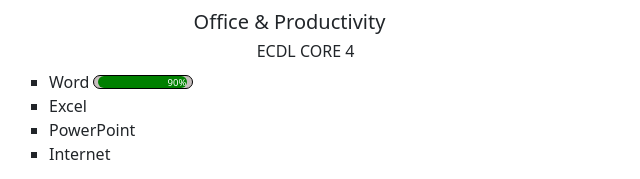
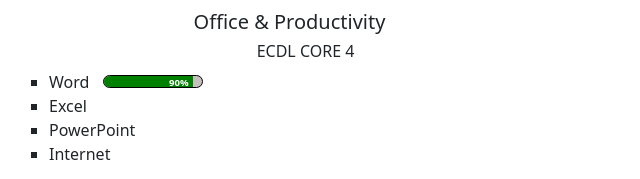
Before and after one commit to serendipity019/Personal-CV, a plain HTML site: page index.html in a window 1280 px wide. Shown: the part 1356-1535 px from the top of the page, 604-1244 px from the left. Drawn offline with nearby package versions, Linux system fonts and the light colour scheme.

Commit message:
The skill bar eventually made properly

```diff
--- a/cv.css
+++ b/cv.css
@@ -107,17 +107,19 @@ body {
 /* Skill Boxes*/
 .skillBox {
     width: 100px;
+    height: 13px;
     background-color: var(--left-div);
+    border-radius: 10px;
+    position: relative;
     border: 1px solid black;
-    border-radius: 15px;
-    display: flex;
-    justify-content: start;
-    align-items: center;
 }
 
-.skillBox {
-    justify-content: flex-start !important;
-}
+.skill-flex {
+    display: flex;
+    align-items: center;
+    gap: 10px;
+    }
+
 .skill-name {
     list-style: none;
     display: flex;
@@ -126,14 +128,18 @@ body {
 
 .word {
     width: 90%;
-    height:12px;
+    height:11px;
     background-color: green;
-    border-radius: 15px;
+    border-top-left-radius: 10px;
+    border-bottom-left-radius:10px;
     text-align: right;
     color: White;
+    position: absolute;
 }
 
-.numper {
+.number {
+    font-weight: bold;
     font-size: 60%;
-
+    text-align: end;
+    padding-right: 4px;
 }
--- a/index.html
+++ b/index.html
@@ -251,10 +251,10 @@
               <ul> <h5>Office & Productivity</h5>
                 <ul> <h6>ECDL CORE 4</h6>
                   <ul>
-                    <div class="d-flex justify-content-left align-items-center">
+                    <div class="skill-flex">
                       <li class="me-1">Word</li>
                       <div class="skillBox">
-                        <div class="word ms-1 numper">90%</div>
+                        <div class="word number">90%</div>
                       </div>
                     </div>
 
```
Also changed, not shown: 1 other file.
